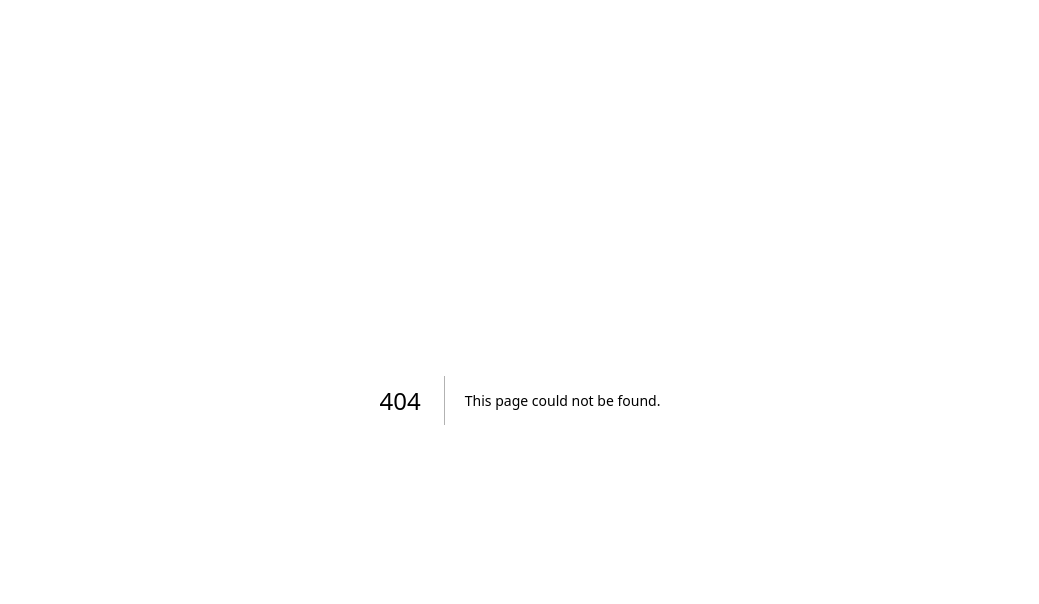
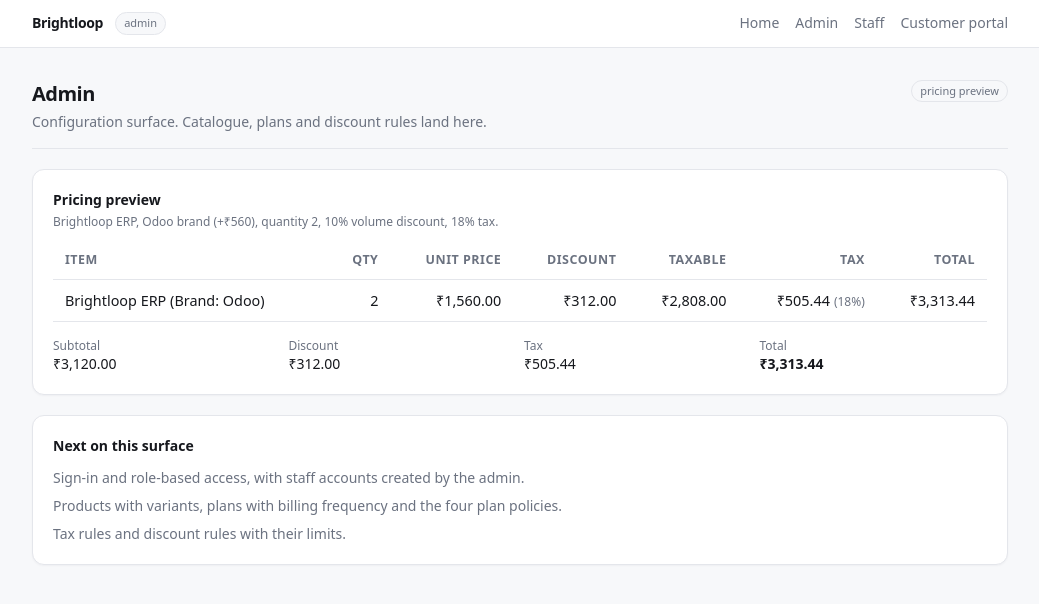
Before and after one commit to Lakshmi-krishna-vr/Odoo_Subscription_Management_System, a Next.js app: page /admin in a window 1280 px wide. Before the commit this address had no page. Shown: the top 604 px of the page, without its empty margins (120-1159 px from the left). Built offline with nearby package versions, Linux system fonts and the light colour scheme.

Commit message:
Add the admin, staff and customer page shells
The three surfaces the brief describes. The admin page renders a live pricing preview from the
engine, so the numbers on screen come from the same code the invoices will use.

```diff
--- /dev/null
+++ b/src/app/admin/page.tsx
@@ -0,0 +1,121 @@
+import type { DiscountRule, ProductRef, TaxRule, VariantRef } from "@/contracts";
+import { Badge, Card, PageHeader, Shell } from "@/components/ui";
+import { formatINR } from "@/core/money";
+import { priceDocument } from "@/core/pricing";
+
+const tax18: TaxRule = { id: "tax-18", name: "GST 18%", rateBp: 1800 };
+
+const erp: ProductRef = {
+  id: "prod-erp",
+  name: "Brightloop ERP",
+  salesPrice: 100_000, // ₹1,000
+  taxId: "tax-18",
+};
+
+const odooBrand: VariantRef = {
+  id: "var-odoo",
+  attribute: "Brand",
+  value: "Odoo",
+  extraPrice: 56_000, // +₹560
+};
+
+const volumeDiscount: DiscountRule = {
+  id: "disc-volume",
+  name: "10% volume",
+  type: "percent",
+  value: 1000, // 10%
+  scope: "products",
+  productIds: ["prod-erp"],
+  minPurchase: 0,
+  minQuantity: 1,
+  startsAt: null,
+  endsAt: null,
+  usageLimit: null,
+  perCustomerLimit: null,
+  usedCount: 0,
+  isActive: true,
+};
+
+export default function AdminPage() {
+  // Real engine output, not mock data: this is the same function the billing run will call.
+  const priced = priceDocument({
+    lines: [{ product: erp, variant: odooBrand, quantity: 2 }],
+    taxes: [tax18],
+    discounts: [volumeDiscount],
+    asOf: "2026-10-31",
+  });
+
+  return (
+    <Shell role="admin">
+      <PageHeader
+        title="Admin"
+        subtitle="Configuration surface. Catalogue, plans and discount rules land here."
+        right={<Badge>pricing preview</Badge>}
+      />
+
+      <Card
+        title="Pricing preview"
+        description="Brightloop ERP, Odoo brand (+₹560), quantity 2, 10% volume discount, 18% tax."
+      >
+        <table>
+          <thead>
+            <tr>
+              <th>Item</th>
+              <th className="num">Qty</th>
+              <th className="num">Unit price</th>
+              <th className="num">Discount</th>
+              <th className="num">Taxable</th>
+              <th className="num">Tax</th>
+              <th className="num">Total</th>
+            </tr>
+          </thead>
+          <tbody>
+            {priced.lines.map((line) => (
+              <tr key={line.productId}>
+                <td>{line.description}</td>
+                <td className="num">{line.quantity}</td>
+                <td className="num">{formatINR(line.unitPrice)}</td>
+                <td className="num">{formatINR(line.discountAmount)}</td>
+                <td className="num">{formatINR(line.taxableAmount)}</td>
+                <td className="num">
+                  {formatINR(line.taxAmount)}
+                  <span className="ml-1 text-xs text-[var(--muted)]">
+                    ({line.taxRateBp / 100}%)
+                  </span>
+                </td>
+                <td className="num font-medium">{formatINR(line.lineTotal)}</td>
+              </tr>
+            ))}
+          </tbody>
+        </table>
+
+        <dl className="mt-4 grid gap-2 text-sm sm:grid-cols-4">
+          <div>
+            <dt className="text-xs text-[var(--muted)]">Subtotal</dt>
+            <dd className="tabular-nums">{formatINR(priced.subtotal)}</dd>
+          </div>
+          <div>
+            <dt className="text-xs text-[var(--muted)]">Discount</dt>
+            <dd className="tabular-nums">{formatINR(priced.discountTotal)}</dd>
+          </div>
+          <div>
+            <dt className="text-xs text-[var(--muted)]">Tax</dt>
+            <dd className="tabular-nums">{formatINR(priced.taxTotal)}</dd>
+          </div>
+          <div>
+            <dt className="text-xs text-[var(--muted)]">Total</dt>
+            <dd className="font-semibold tabular-nums">{formatINR(priced.total)}</dd>
+          </div>
+        </dl>
+      </Card>
+
+      <Card title="Next on this surface">
+        <ul className="space-y-2 text-sm text-[var(--muted)]">
+          <li>Sign-in and role-based access, with staff accounts created by the admin.</li>
+          <li>Products with variants, plans with billing frequency and the four plan policies.</li>
+          <li>Tax rules and discount rules with their limits.</li>
+        </ul>
+      </Card>
+    </Shell>
+  );
+}
--- /dev/null
+++ b/src/app/portal/page.tsx
@@ -0,0 +1,22 @@
+import { Badge, Card, PageHeader, Shell } from "@/components/ui";
+
+export default function PortalPage() {
+  return (
+    <Shell role="customer">
+      <PageHeader
+        title="Customer portal"
+        subtitle="A customer sees their own subscriptions and invoices, and nothing else."
+        right={<Badge>shell</Badge>}
+      />
+
+      <Card title="What this surface will do">
+        <ul className="space-y-2 text-sm text-[var(--muted)]">
+          <li>Browse the plans that are on sale and subscribe to one.</li>
+          <li>See active and past subscriptions with start, expiry and renewal dates.</li>
+          <li>Download or print their own invoices, and see what is still due.</li>
+          <li>Ask for a pause, renewal or cancellation instead of emailing the team.</li>
+        </ul>
+      </Card>
+    </Shell>
+  );
+}
--- /dev/null
+++ b/src/app/staff/page.tsx
@@ -0,0 +1,22 @@
+import { Badge, Card, PageHeader, Shell } from "@/components/ui";
+
+export default function StaffPage() {
+  return (
+    <Shell role="staff">
+      <PageHeader
+        title="Staff"
+        subtitle="Day-to-day operations: quotations, subscriptions, billing and payments."
+        right={<Badge>shell</Badge>}
+      />
+
+      <Card title="What this surface will do">
+        <ul className="space-y-2 text-sm text-[var(--muted)]">
+          <li>Start a quotation from a template and turn it into a subscription.</li>
+          <li>Run billing for every subscription that is due, preview first, then commit.</li>
+          <li>Confirm, cancel, send and print invoices; record payments against them.</li>
+          <li>See what is paid and what is outstanding, so overdue accounts get chased.</li>
+        </ul>
+      </Card>
+    </Shell>
+  );
+}
```
